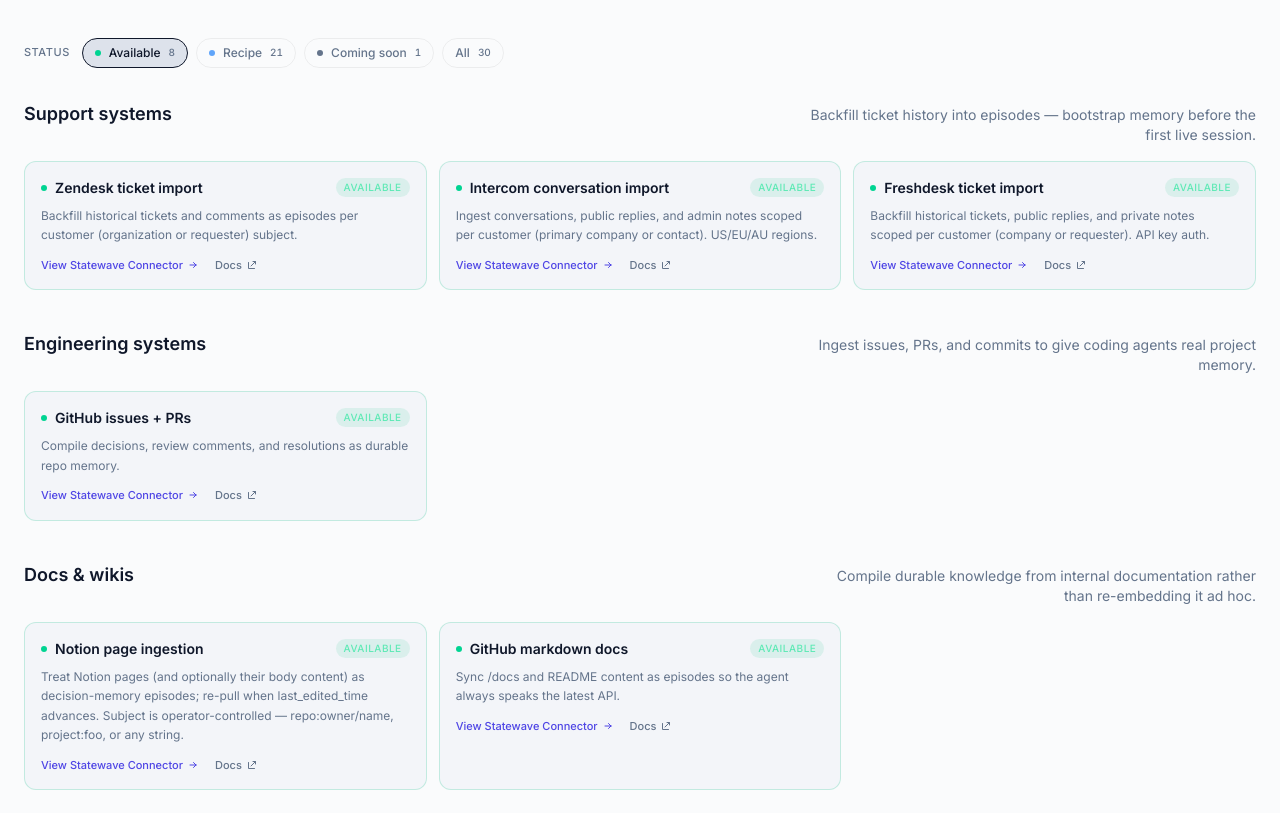
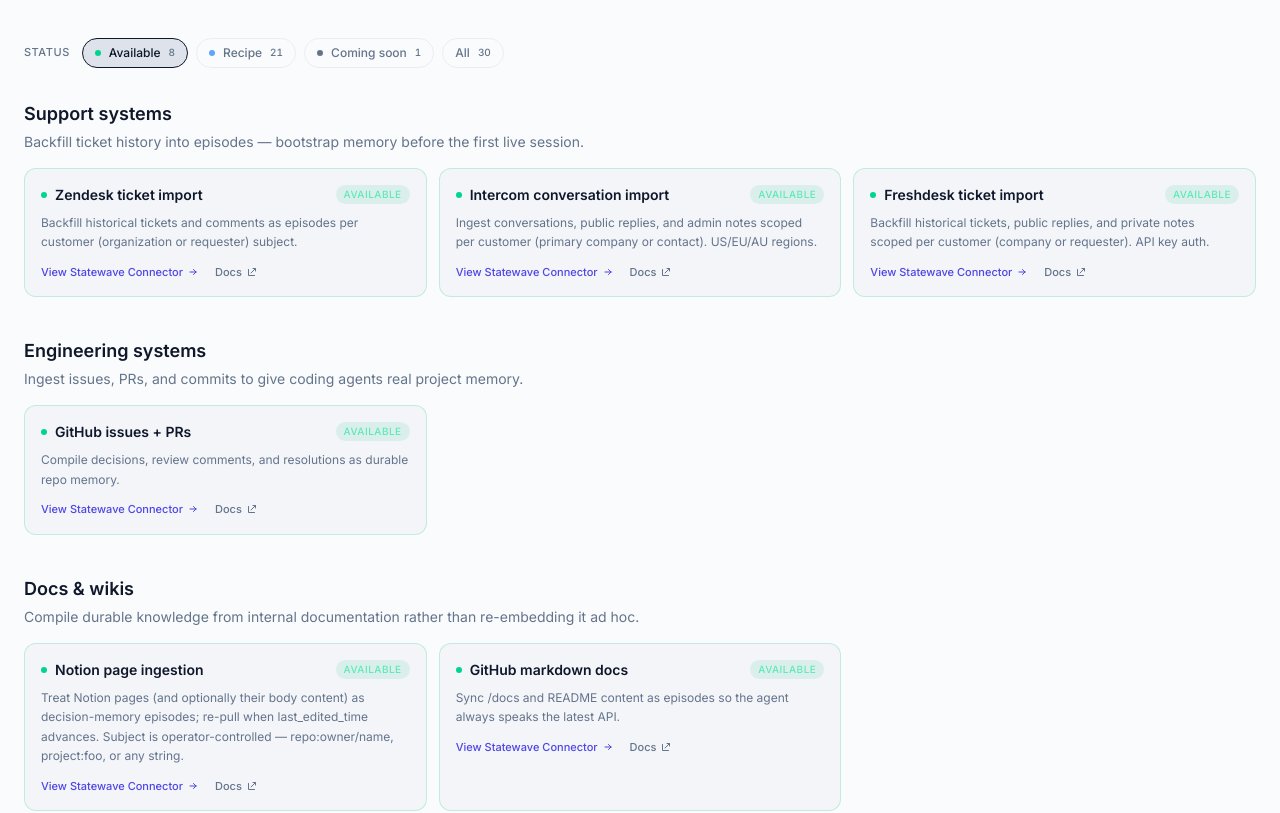
Before and after one commit to jy7lsna/statewave-web, a React (Vite) app: page /use-cases in a window 1280 px wide. Shown: the part 3336-4149 px from the top of the page. Built offline with nearby package versions, Linux system fonts and the light colour scheme; no server answers.

Commit message:
fix(use-cases): stack connector group descriptions under the title
The connector group header put the description on the right (right-aligned)
on desktop; move it under the title, left-aligned, for a cleaner read.

```diff
--- a/src/pages/UseCasesPage.tsx
+++ b/src/pages/UseCasesPage.tsx
@@ -1174,9 +1174,9 @@ function ConnectorSection() {
           if (items.length === 0) return null
           return (
             <div key={group.id}>
-              <div className="flex flex-col md:flex-row md:items-baseline md:justify-between gap-1 mb-4">
+              <div className="mb-4">
                 <h3 className="text-lg font-semibold text-theme-primary">{group.label}</h3>
-                <p className="text-sm text-theme-muted md:max-w-md md:text-right">
+                <p className="mt-1 text-sm text-theme-muted max-w-2xl">
                   {group.description}
                 </p>
               </div>
```
